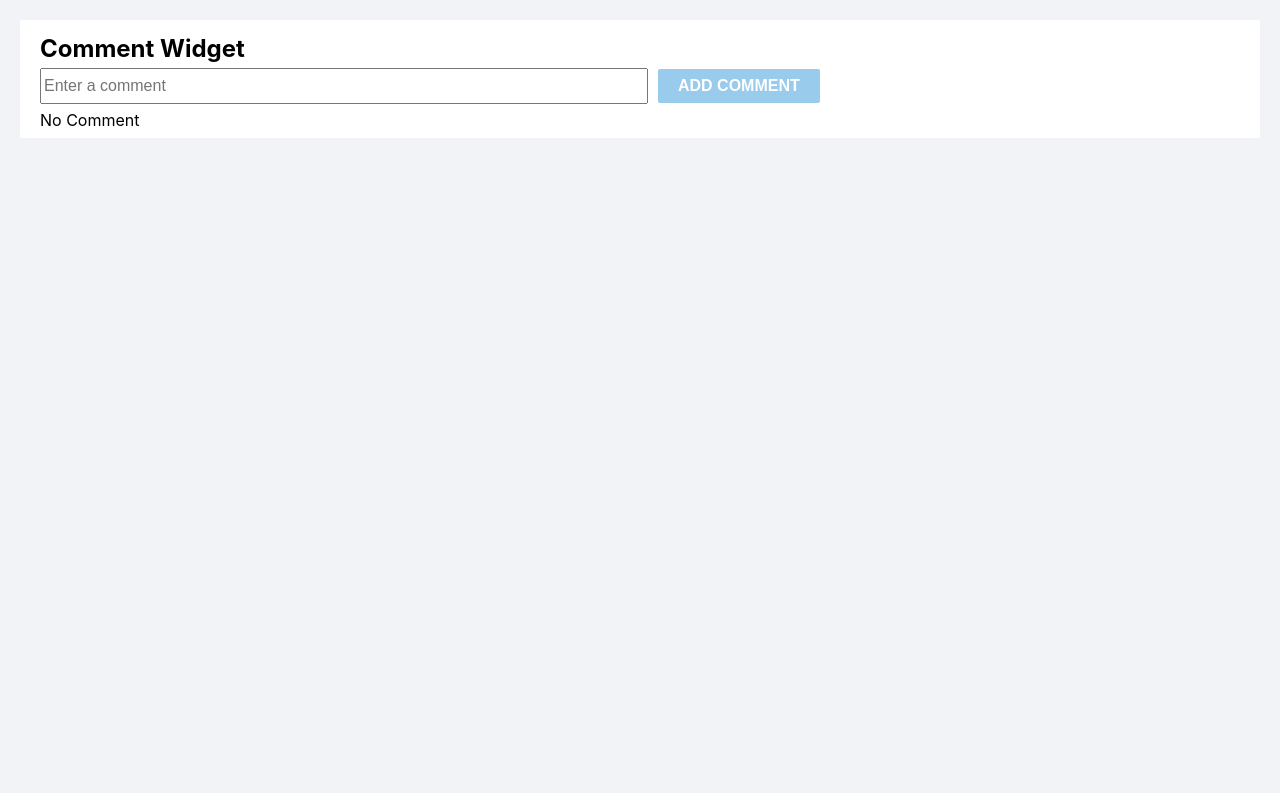
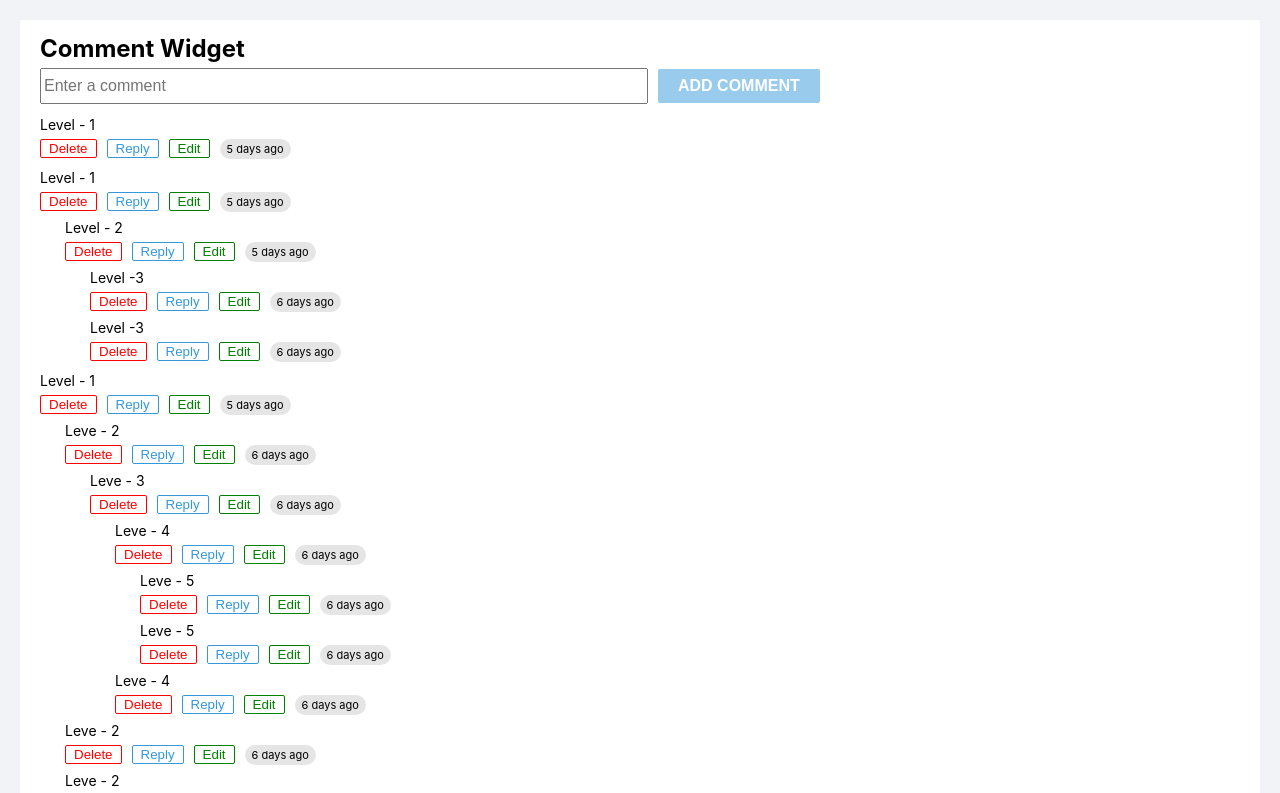
Before and after one commit to sachinrk04/navi-assignment, a React (Create React App) app: page / in a window 1280 px wide. Shown: the top 793 px of the page. Built offline with nearby package versions, Linux system fonts and the light colour scheme.

Commit message:
add human readable time

```diff
--- a/src/components/Button/Button.js
+++ b/src/components/Button/Button.js
@@ -1,7 +1,7 @@
 import React from "react";
 import "./Button.scss";
 
-function Button({ children, type, className, onClick, disabled = false }) {
+function Button({ children, type, className = "", onClick, disabled = false }) {
   const click = () => {
     if (typeof onClick === "function") {
       onClick();
--- a/src/components/CommentBox/CommentBox.js
+++ b/src/components/CommentBox/CommentBox.js
@@ -20,12 +20,14 @@ export default function CommentBox({ onSetComments, submitType, editData }) {
   const onAddComment = () => {
     if (submitType === "create") {
       const comentId = "COMMENT-" + new Date().getTime();
-      const newComment = new Comment(comentId, addComment, []);
+      const commentTime = new Date();
+      const newComment = new Comment(comentId, addComment, [], commentTime);
       onSetComments((oldComment) => [...oldComment, newComment]);
       setAddComment("");
     } else if (submitType === "reply") {
       const replyId = "REPLY-" + new Date().getTime();
-      let replyComment = new Comment(replyId, addComment, []);
+      const replyTime = new Date();
+      const replyComment = new Comment(replyId, addComment, [], replyTime);
       onSetComments(replyComment);
       setAddComment("");
     } else {
--- a/src/components/CommentView/CommentView.js
+++ b/src/components/CommentView/CommentView.js
@@ -2,6 +2,7 @@ import React, { useState } from "react";
 import Button from "../Button/Button";
 import CommentBox from "../CommentBox/CommentBox";
 import DeleteBox from "../DeleteBox/DeleteBox";
+import HumanReadableTimeFormat from "../HumanReadableTimeFormat/HumanReadableTimeFormat";
 import "./CommentView.scss";
 
 export default function CommentView({
@@ -68,7 +69,7 @@ export default function CommentView({
                 </div>
               ) : (
                 <>
-                  <span className="comment">{comment.comment}</span>
+                  <div className="comment">{comment.comment}</div>
                   <Button
                     type={"button"}
                     children={isDelete.id === comment.id ? "Cancel" : "Delete"}
@@ -96,6 +97,7 @@ export default function CommentView({
                       replyView={replyView}
                     />
                   ) : null}
+                  <HumanReadableTimeFormat time={comment.commentTime} />
                 </>
               )
             ) : (
@@ -109,7 +111,7 @@ export default function CommentView({
                 <CommentBox onSetComments={submitReply} submitType="reply" />
               </div>
             ) : null}
-            {comment.children.length ? (
+            {comment?.children.length ? (
               <CommentView comments={comment.children} replyView={true} />
             ) : null}
           </div>
--- a/src/components/CommentView/CommentView.scss
+++ b/src/components/CommentView/CommentView.scss
@@ -1,8 +1,14 @@
 .comment-view-container {
+    .comment {
+        margin-right: 10px;
+        font-size: 14px;
+        padding: 1px 0px;
+        margin-bottom: 3px;
+    }
     .comment-view-button {
         border-radius: 2px;
         padding: 1px 8px;
-        margin: 0px 5px;
+        margin-right: 10px;
         background: #FFF;
     }
     .delete-button {
--- /dev/null
+++ b/src/components/HumanReadableTimeFormat/HumanReadableTimeFormat.js
@@ -0,0 +1,65 @@
+import React from "react";
+import "./HumanReadableTimeFormat.scss";
+
+// messages
+const messages = {
+  NOW: "just now",
+  LESS_THAN_A_MINUTE: "a few secs ago",
+  LESS_THAN_5_MINUTES: "a minute ago",
+  MINUTES: "mins ago",
+  HOURS: "hours ago",
+  DAYS: "days ago",
+  MONTHS: "months ago",
+  YEARS: "years ago",
+};
+// time in seconds
+const timeInSecond = {
+  MINUTE: 60,
+  HOUR: 60 * 60,
+  DAY: 24 * 60 * 60,
+  MONTH: 30 * 24 * 60 * 60,
+  YEAR: 365 * 24 * 60 * 60,
+};
+// get the floor value
+const getFormatted = (time) => {
+  return Math.floor(time);
+};
+const calculate = (lastDate) => {
+  // get the current time in milliseconds
+  const current = new Date();
+  // get the date in milliseconds
+  const lastTime = new Date(lastDate);
+  // get the difference in milliseconds
+  let diff = Math.abs(current - lastTime);
+  // convert the time to seconds
+  diff = diff / 1000;
+  // convert the time to the human-readable format
+  switch (diff) {
+    case diff < 10:
+      return messages.NOW;
+    case diff > 10 && diff < timeInSecond.MINUTE:
+      return messages.LESS_THAN_A_MINUTE;
+    case diff > timeInSecond.MINUTE && diff < timeInSecond.MINUTE * 5:
+      return messages.LESS_THAN_5_MINUTES;
+    default:
+      if (diff < timeInSecond.HOUR) {
+        return `${getFormatted(diff / timeInSecond.MINUTE)} ${
+          messages.MINUTES
+        }`;
+      } else if (diff > timeInSecond.HOUR && diff < timeInSecond.DAY) {
+        return `${getFormatted(diff / timeInSecond.HOUR)} ${messages.HOURS}`;
+      } else if (diff > timeInSecond.DAY && diff < timeInSecond.MONTH) {
+        return `${getFormatted(diff / timeInSecond.DAY)} ${messages.DAYS}`;
+      } else if (diff > timeInSecond.MONTH && diff < timeInSecond.YEAR) {
+        return `${getFormatted(diff / timeInSecond.MONTH)} ${messages.MONTHS}`;
+      } else if (diff > timeInSecond.YEAR) {
+        return `${getFormatted(diff / timeInSecond.YEAR)} ${messages.YEARS}`;
+      }
+  }
+};
+function HumanReadableTimeFormat({ time }) {
+  const convertedTime = calculate(time);
+  return <span className="time-readable-box">{convertedTime}</span>;
+}
+
+export default HumanReadableTimeFormat;
--- /dev/null
+++ b/src/components/HumanReadableTimeFormat/HumanReadableTimeFormat.scss
@@ -0,0 +1,7 @@
+.time-readable-box {
+    background-color:rgba(0, 0, 0, 0.1);
+    padding: 3px 7px;
+    font-size: 11px;
+    border-radius: 15px;
+    margin-right: 10px;
+}
--- a/src/containers/Commnets/Commnets.js
+++ b/src/containers/Commnets/Commnets.js
@@ -6,36 +6,148 @@ import { Comment } from "../../dataFormat/inputData";
 import "./Commnets.scss";
 
 const data = [
-  new Comment(1, "1- Level - 1", [
-    new Comment(11, "2- Level - 1", []),
-    new Comment(12, "2- Level - 2", []),
-  ]),
-  new Comment(2, "1- Level - 2", [
-    new Comment(11, "2- Level - 1", [
-      new Comment(11, "2- Level - 1", []),
-      new Comment(12, "2- Level - 2", []),
-    ]),
-    new Comment(12, "2- Level - 2", [
-      new Comment(11, "2- Level - 1", []),
-      new Comment(12, "2- Level - 2", [
-        new Comment(11, "2- Level - 1", [
-          new Comment(11, "2- Level - 1", []),
-          new Comment(12, "2- Level - 2", []),
-        ]),
-        new Comment(12, "2- Level - 2", [
-          new Comment(11, "2- Level - 1", []),
-          new Comment(12, "2- Level - 2", []),
-        ]),
-      ]),
-    ]),
-  ]),
-  new Comment(3, "1- Level - 3", []),
+  new Comment(
+    "COMMENT-1676120878491",
+    "Level - 1",
+    [],
+    "2023-02-11T13:07:58.492Z"
+  ),
+  {
+    id: "COMMENT-1676120878492",
+    comment: "Level - 1",
+    children: [
+      {
+        id: "REPLY-1676121394917",
+        comment: "Level - 2 ",
+        children: [
+          {
+            id: "REPLY-1676129027334",
+            comment: "Level -3",
+            children: [],
+            commentTime: "2023-02-11T15:23:47.334Z",
+          },
+          {
+            id: "REPLY-1676129050599",
+            comment: "Level -3",
+            children: [],
+            commentTime: "2023-02-11T15:24:10.599Z",
+          },
+        ],
+        commentTime: "2023-02-11T13:16:34.917Z",
+      },
+    ],
+    commentTime: "2023-02-11T13:07:58.492Z",
+  },
+  {
+    id: "COMMENT-1676120918556",
+    comment: "Level - 1",
+    children: [
+      {
+        id: "REPLY-1676129065037",
+        comment: "Leve - 2",
+        children: [
+          {
+            id: "REPLY-1676129075845",
+            comment: "Leve - 3",
+            children: [
+              {
+                id: "REPLY-1676129088003",
+                comment: "Leve - 4",
+                children: [
+                  {
+                    id: "REPLY-1676129132087",
+                    comment: "Leve - 5",
+                    children: [],
+                    commentTime: "2023-02-11T15:25:32.087Z",
+                  },
+                  {
+                    id: "REPLY-1676129142001",
+                    comment: "Leve - 5",
+                    children: [],
+                    commentTime: "2023-02-11T15:25:42.001Z",
+                  },
+                ],
+                commentTime: "2023-02-11T15:24:48.003Z",
+              },
+              {
+                id: "REPLY-1676129095736",
+                comment: "Leve - 4",
+                children: [],
+                commentTime: "2023-02-11T15:24:55.736Z",
+              },
+            ],
+            commentTime: "2023-02-11T15:24:35.845Z",
+          },
+        ],
+        commentTime: "2023-02-11T15:24:25.037Z",
+      },
+      {
+        id: "REPLY-1676129071895",
+        comment: "Leve - 2",
+        children: [],
+        commentTime: "2023-02-11T15:24:31.895Z",
+      },
+      {
+        id: "REPLY-1676129079123",
+        comment: "Leve - 2",
+        children: [],
+        commentTime: "2023-02-11T15:24:39.123Z",
+      },
+    ],
+    commentTime: "2023-02-11T13:08:38.556Z",
+  },
+  {
+    id: "COMMENT-1676122854098",
+    comment: "New",
+    children: [],
+    commentTime: "2023-02-11T13:40:54.098Z",
+  },
+  {
+    id: "COMMENT-1676122899190",
+    comment: "das",
+    children: [],
+    commentTime: "2023-02-11T13:41:39.190Z",
+  },
+  {
+    id: "COMMENT-1676122991515",
+    comment:
+      "Create a component in React that takes time as input and returns a string representing the time in the human-readable format like “just now”, “a few secs ago”, “a minute ago”, Create a component in React that takes time as input and returns a string representing the time in the human-readable format like “just now”, “a few secs ago”, “a minute ago”, “10 mins ago”, etc.",
+    children: [],
+    commentTime: "2023-02-11T13:43:11.515Z",
+  },
+  {
+    id: "COMMENT-1676123006204",
+    comment:
+      "Create a component in React that takes time as input and returns a string representing the time in the human-readable format like “just now”, “a few secs ago”, “a minute ago”, “10 mins ago”, etc. Create a component in React that takes time as input and returns a string representing the time in the human-readable format like “just now”, “a few secs ago”, “a minute ago”, “10 mins ago”, etc.",
+    children: [
+      {
+        id: "REPLY-1676128906531",
+        comment: "Level - 2",
+        children: [],
+        commentTime: "2023-02-11T15:21:46.532Z",
+      },
+    ],
+    commentTime: "2023-02-11T13:43:26.204Z",
+  },
+  {
+    id: "COMMENT-1676128740762",
+    comment: "Test 1",
+    children: [],
+    commentTime: "2023-02-11T15:19:00.762Z",
+  },
+  {
+    id: "COMMENT-1676129220050",
+    comment: "Level - 1",
+    children: [],
+    commentTime: "2023-02-11T15:27:00.050Z",
+  },
 ];
 
 export default function Commnets() {
-  const lists = new CommentsLists([]);
+  const lists = new CommentsLists(data);
   const [comments, setComments] = useState(lists.comments);
 
+  console.log("comments--->", comments);
   return (
     <div className="commnets-container">
       <CommentBox onSetComments={setComments} submitType="create" />
--- a/src/containers/Commnets/Commnets.scss
+++ b/src/containers/Commnets/Commnets.scss
@@ -1,7 +1,6 @@
 .commnets-container {
     background: #ffffff;
     padding: 8px 20px;
-    // border: 1px solid gray;
     margin: 20px;
     border-radius: 2px;
 }
--- a/src/dataFormat/inputData.js
+++ b/src/dataFormat/inputData.js
@@ -1,7 +1,8 @@
-function Comment(id, comment, children) {
+function Comment(id, comment, children, commentTime) {
   this.id = id;
   this.comment = comment;
   this.children = children;
+  this.commentTime = commentTime;
 }
 
 exports.Comment = Comment;
```
